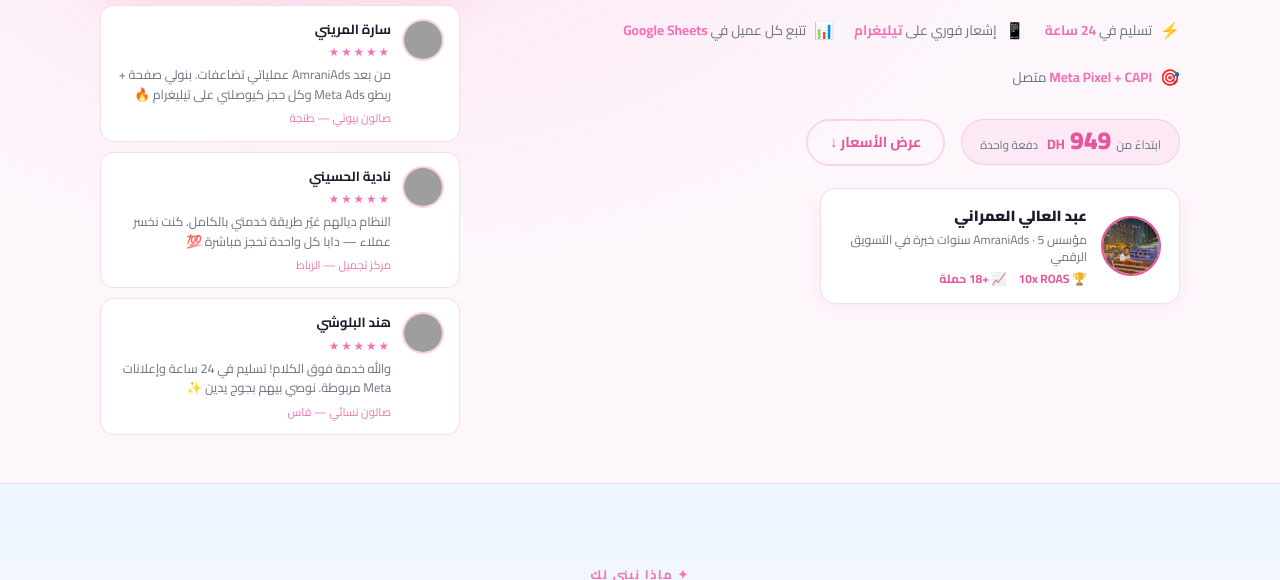
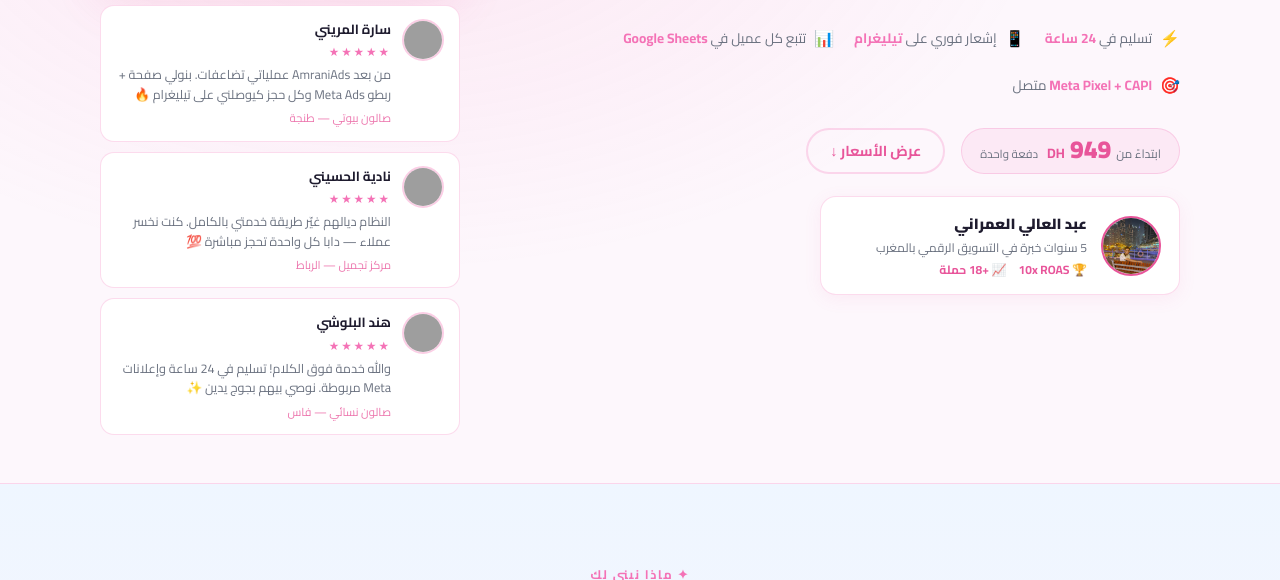
Before and after one commit to AmraniHub/AmraniadsLN, a website: page salon/index.html in a window 1280 px wide. Shown: the part 520-1100 px from the top of the page. Drawn offline with Linux system fonts and the light colour scheme; grey boxes are pictures that could not be loaded.

Commit message:
Remove AmraniAds from founder title line

```diff
--- a/salon/index.html
+++ b/salon/index.html
@@ -623,7 +623,7 @@
         <img src="founder.jpg" alt="عبد العالي العمراني" class="founder-img"/>
         <div class="founder-info">
           <div class="founder-name">عبد العالي العمراني</div>
-          <div class="founder-title">مؤسس <span style="white-space:nowrap">AmraniAds</span> · <span style="white-space:nowrap">5 سنوات خبرة</span> في التسويق الرقمي</div>
+          <div class="founder-title"><span style="white-space:nowrap">5 سنوات خبرة</span> في التسويق الرقمي بالمغرب</div>
           <div class="founder-stats">
             <span>🏆 10x ROAS</span>
             <span>📈 +18 حملة</span>
```
